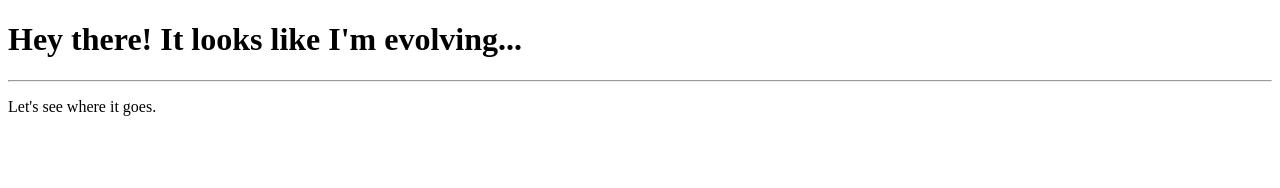
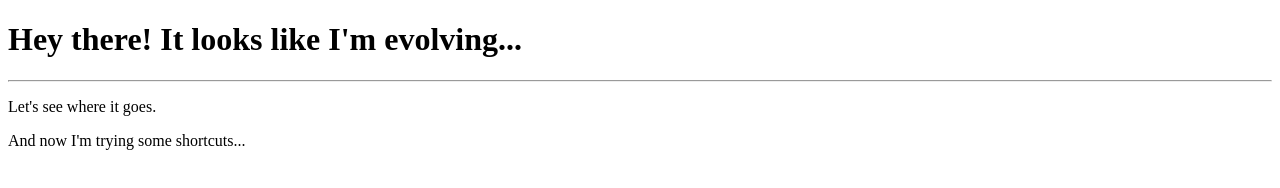
Before and after one commit to anderson-br-ti/Here-I-Am_Here-I-Go, a plain HTML site: page site-exemplo/index.html in a window 1280 px wide. Drawn offline with Linux system fonts and the light colour scheme.

Commit message:
Adicionei um parágrafo.

```diff
--- a/site-exemplo/index.html
+++ b/site-exemplo/index.html
@@ -11,5 +11,6 @@
     <hr>
     <!-- [hr] - Linha horizontal -->
     <p>Let's see where it goes.</p>
+    <p>And now I'm trying some shortcuts...</p>
   </body>
 </html>
```
